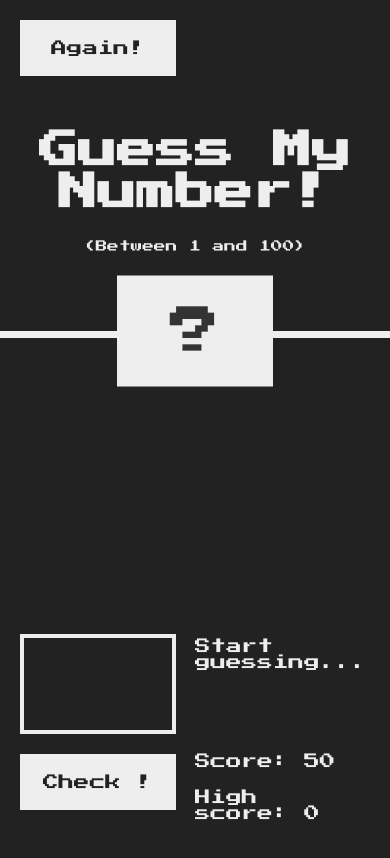
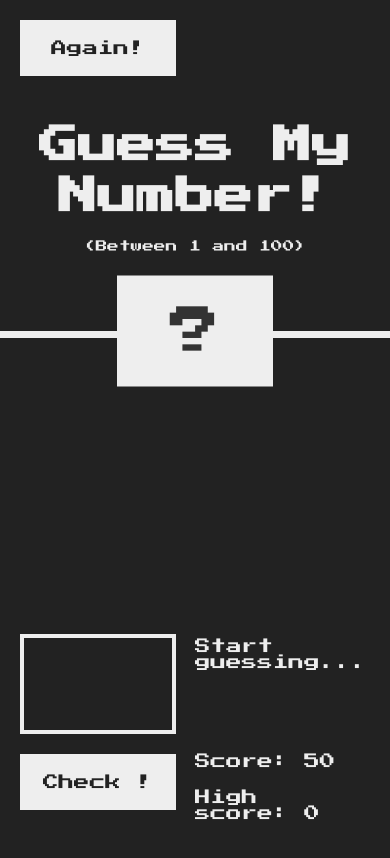
Before and after one commit to millix95/PogodiMojBroj, a plain HTML site: page index.html in a window 390 px wide. Drawn offline with Linux system fonts and the light colour scheme.

Commit message:
line-height: 6vh

```diff
--- a/style.css
+++ b/style.css
@@ -124,7 +124,7 @@ h1 {
     height: 40vh;
   }
   h1 {
-    line-height: 5vh;
+    line-height: 6vh;
     font-size: 10vw;
   }
   .left {
```
